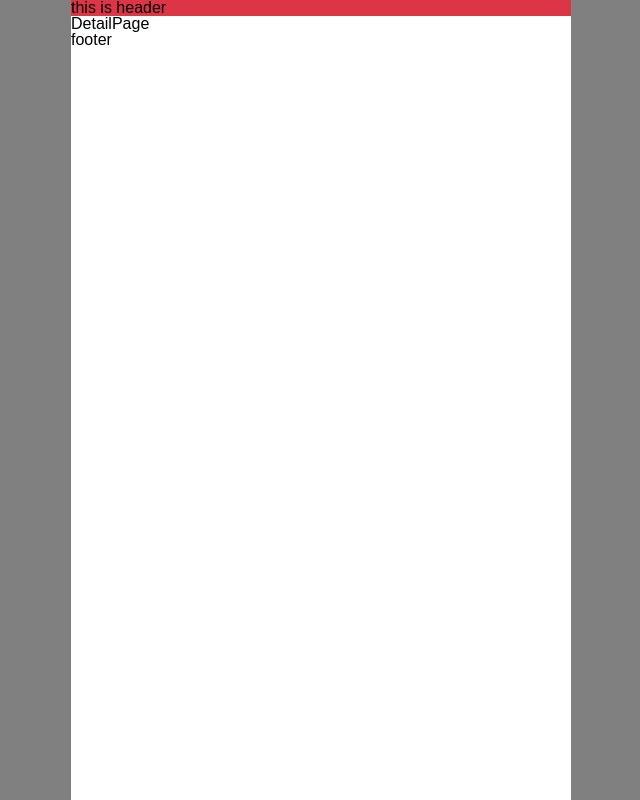
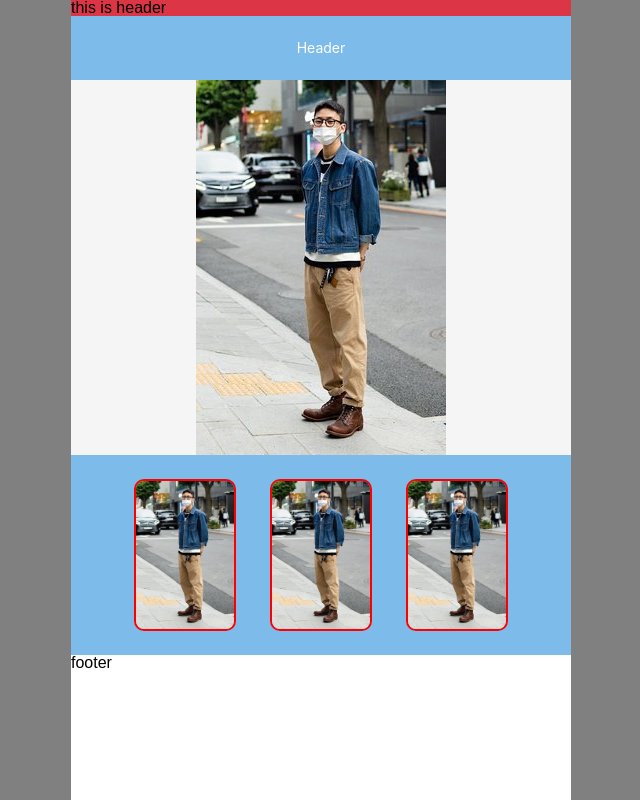
Before and after one commit to Lv2-Recsys-01/styl-frontend, a React (Create React App) app: page /detail in a window 1280 px wide. Shown: the whole page, without its empty margins (319-959 px from the left). Built offline with nearby package versions, Linux system fonts and the light colour scheme.

Commit message:
feat: set layout

```diff
--- /dev/null
+++ b/src/pages/DetailPage/index.css
@@ -0,0 +1,32 @@
+.detail .header {
+    text-align: center;
+    color: #fff;
+    height: 64px;
+    padding-inline: 50px;
+    line-height: 64px;
+    background-color: #7dbcea;
+  }
+
+  .detail .content {
+    text-align: center;
+    background-color: var(--background);
+  }
+
+
+  .detail .footer {
+      text-align: center;
+      color: #fff;
+    background-color: #7dbcea;
+  }
+
+  .detail .similar{
+    display: flex;
+    justify-content: center;
+    width:100%;
+  }
+
+  .detail .similar img {
+    width: 80%;
+    border-radius: 10px;
+    border: 2px solid red;
+  }
--- a/src/pages/DetailPage/index.jsx
+++ b/src/pages/DetailPage/index.jsx
@@ -1,7 +1,53 @@
 import React from "react";
+import { Layout, Space } from "antd";
+import "./index.css";
+
+const { Header, Footer, Content } = Layout;
+
+function DetailHeader() {
+    return <div>Header</div>;
+}
+
+function DetailCodi() {
+    return (
+        <div>
+            <img src="sample_codi.png" alt="NoImg" />
+        </div>
+    );
+}
+
+function SimilarItems() {
+    return (
+        <Space direction="horizontal" className="similar">
+            <img src="sample_codi.png" alt="NoImg" />
+            <img src="sample_codi.png" alt="NoImg" />
+            <img width src="sample_codi.png" alt="NoImg" />
+        </Space>
+    );
+}
 
 function DetailPage() {
-    return <div>DetailPage</div>;
+    return (
+        <Space
+            direction="vertical"
+            style={{
+                width: "100%",
+            }}
+            size={[0, 48]}
+        >
+            <Layout className="detail">
+                <Header className="header">
+                    <DetailHeader />
+                </Header>
+                <Content className="content">
+                    <DetailCodi />
+                </Content>
+                <Footer className="footer">
+                    <SimilarItems />
+                </Footer>
+            </Layout>
+        </Space>
+    );
 }
 
 export default DetailPage;
```
Also changed, not shown: public/sample_codi.png (added).
